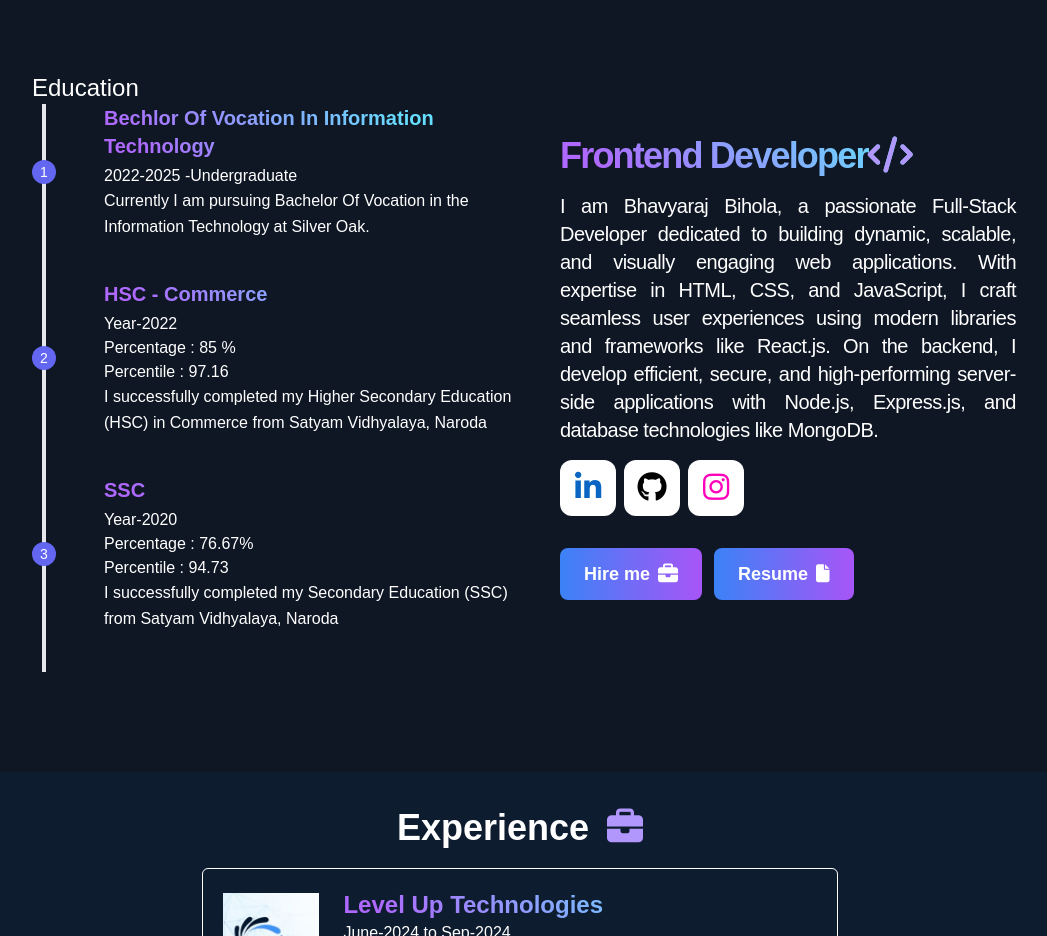
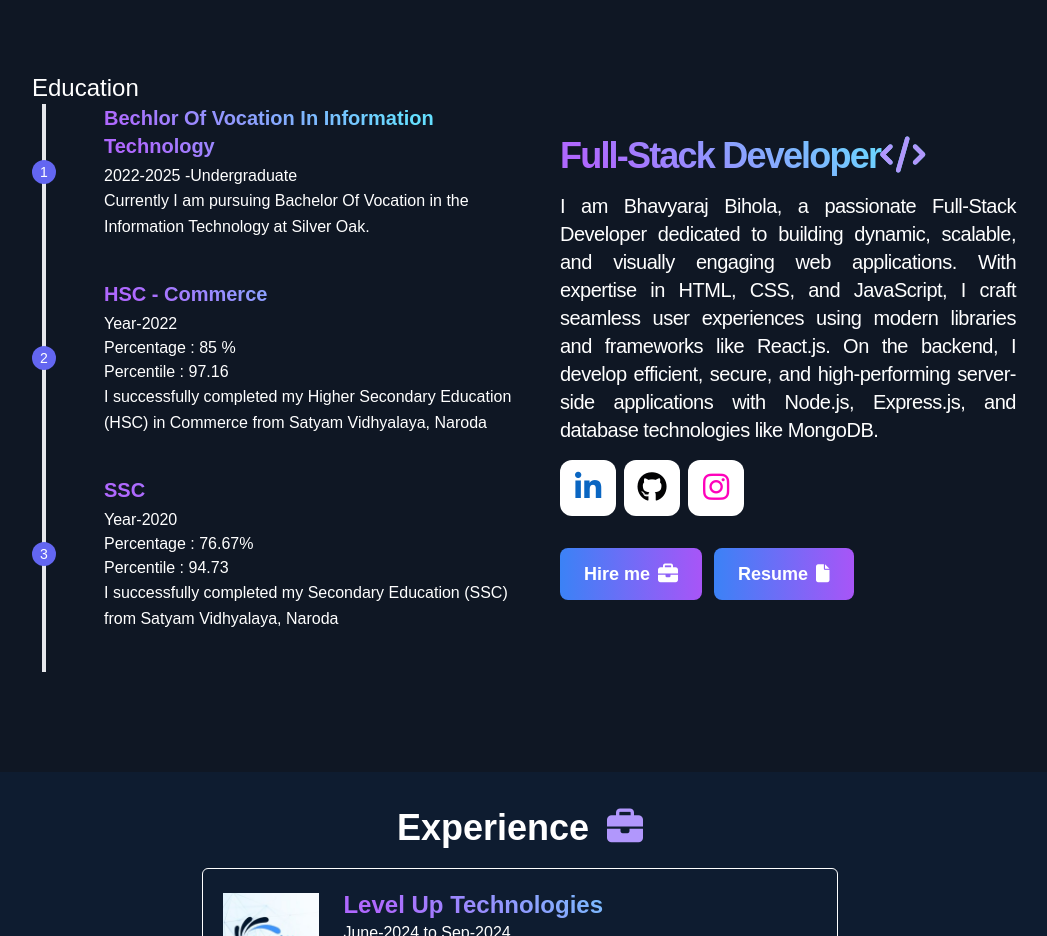
Before and after one commit to Bhavyaraj123/Bhavyaraj-Portfolio, a React (Create React App) app: page / in a window 1280 px wide. Shown: the part 1160-2096 px from the top of the page, without its empty margins (120-1167 px from the left). Built offline with nearby package versions, Linux system fonts and the light colour scheme.

Commit message:
the push about

```diff
--- a/src/components/About.js
+++ b/src/components/About.js
@@ -173,7 +173,7 @@ const About = () => {
               data-aos-delay="300"
             >
               <h1 className="text-2xl md:text-4xl font-semibold mt-3 tracking-tighter bg-clip-text text-transparent bg-tsecondary">
-                Frontend Developer
+              Full-Stack Developer
                 <i
                   className="fa-solid fa-code"
                   style={{ color: "#B197FC" }}
```
